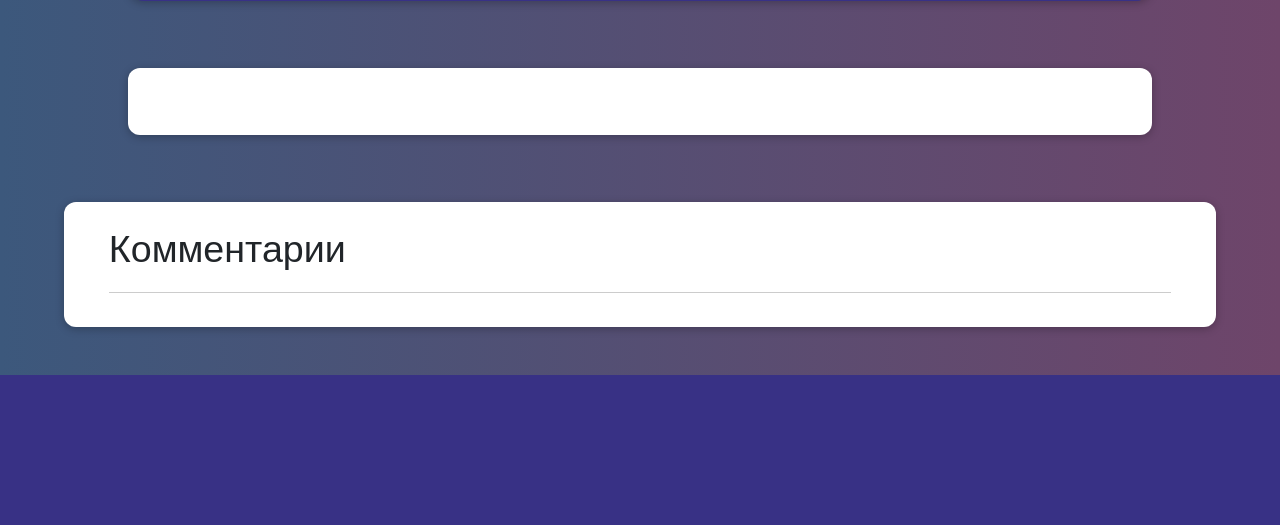
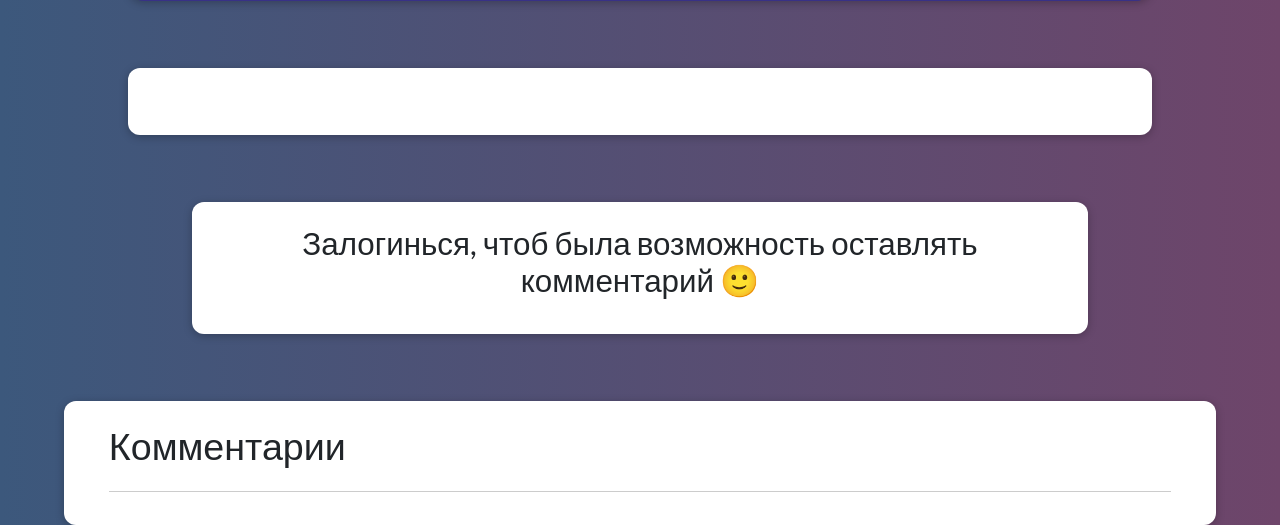
Before and after one commit to KarmaQP/quiteplace-gamechat, a Django app: template blog/templates/blog/detail_post.html in a window 1280 px wide. Shown: the part 604-1129 px from the top of the page. Before the commit the page ends 979 px from the top, so only its background shows below. Run offline with Django 4.2, Linux system fonts and the light colour scheme; the template is opened without the code that fills it, so the values that code supplies are empty; parts of the project's set-up code (start-up, migrations or seed data) failed here and were passed over.

Commit message:
Added auth section to login for comments

```diff
--- a/blog/static/blog/detail_post.css
+++ b/blog/static/blog/detail_post.css
@@ -141,6 +141,17 @@
   font-size: 1rem;
 }
 
+#auth-warning {
+  margin: 3rem auto;
+  width: 90%;
+  max-width: 40rem;
+  border-radius: 12px;
+  background-color: white;
+  box-shadow: 0 2px 8px rgba(0, 0, 0, 0.25);
+  padding: 1rem;
+  text-align: center;
+}
+
 .errorlist {
   list-style: none;
   margin: 0.5rem 0;
--- a/blog/templates/blog/detail_post.html
+++ b/blog/templates/blog/detail_post.html
@@ -46,6 +46,9 @@
       </form>
     </section>
   {% else %}
+    <section id="auth-warning">
+      <h1>Залогинься, чтоб была возможность оставлять комментарий 🙂</h1>
+    </section>
     {% comment %} TODO Some form that tells you need to auth in order to post comments  {% endcomment %}
   {% endif %}
 
```
